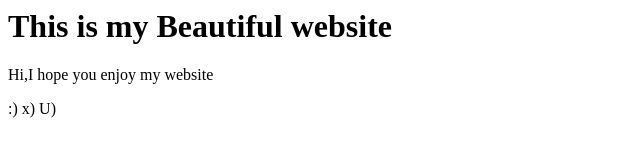
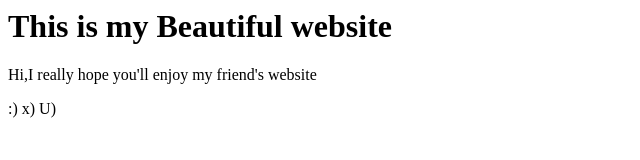
Before and after one commit to Devavrt1234/DevilKaCode, a plain HTML site: page index.html in a window 1280 px wide. Shown: the whole page, without its empty margins (0-640 px from the left). Drawn offline with Linux system fonts and the light colour scheme.

Commit message:
changed paragraph tag content

```diff
--- a/index.html
+++ b/index.html
@@ -1,6 +1,6 @@
 <html>
 <title>THis is my website</title>
 <h1>This is my Beautiful website</h1>
-<p>Hi,I hope you enjoy my website</p>
+<p>Hi,I really hope you'll enjoy my friend's website</p>
 <p>:) x) U) </p>
 </html>
```
